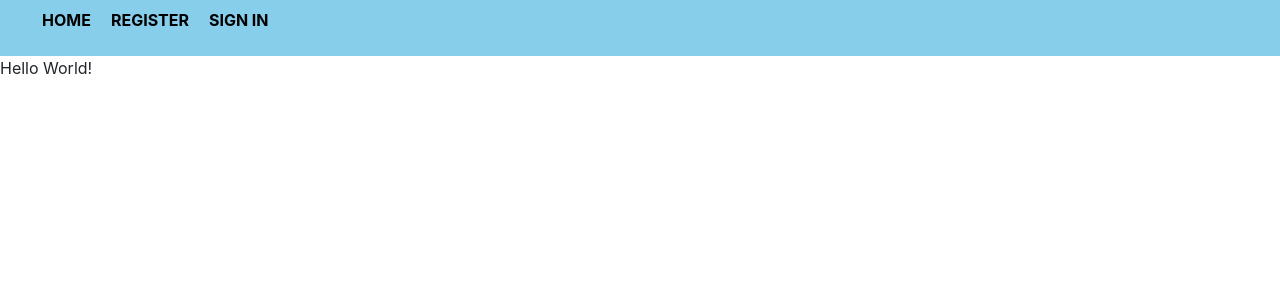
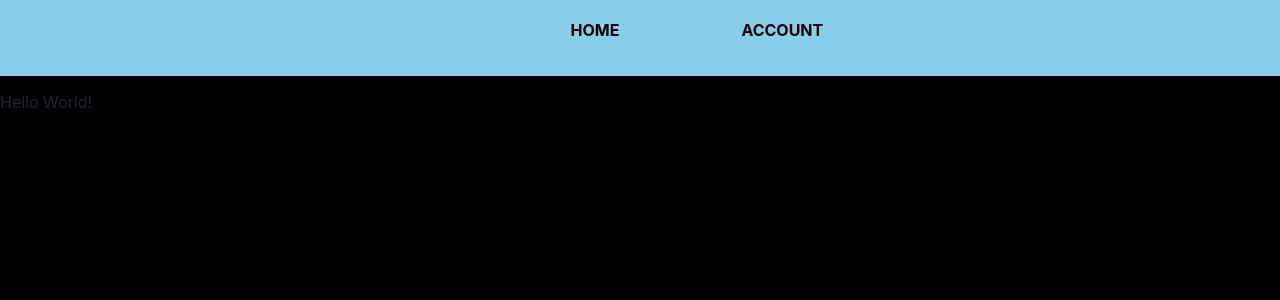
Before and after one commit to sandip623/iATS, a React (Create React App) app in the folder iats-client/: page / in a window 1280 px wide. Shown: the top 300 px of the page. Built offline with nearby package versions, Linux system fonts and the light colour scheme.

Commit message:
added drop down options for account

```diff
--- a/iats-client/src/App.css
+++ b/iats-client/src/App.css
@@ -38,5 +38,5 @@
 }
 
 body {
-  background-color: white;
+  background-color: black;
 }
--- a/iats-client/src/App.jsx
+++ b/iats-client/src/App.jsx
@@ -37,12 +37,14 @@ const App = () => {
         <Router>
             <div>
                 <Header />
+                <div style= {{paddingTop: '90px'}}> {/* Add padding to create space - to stop the navbar overlapping the top of each page */}
                     <Routes>
                         <Route path="/" element={<p>Hello World!</p>}/>
                         <Route path="/Home" element={<p>Home Page</p>}/>
                         <Route path="/SignIn" element={<p>Sign In Page</p>}/>
-                        <Route path="/register" element={<RegistrationForm />}/>
+                        <Route path="/Register" element={<RegistrationForm />}/>
                     </Routes>
+                </div>
             </div>
         </Router>
     );
--- a/iats-client/src/Header.css
+++ b/iats-client/src/Header.css
@@ -1,13 +1,22 @@
 .navbar {
     background-color: skyblue;
+    display: flex;
+    justify-content: center;
+    align-items: center;
+    top: 0;
+    width: 100%;
+    position: fixed;
+    opacity: 1;
 }
 
 .navbar ul {
     list-style-type: none;
+    display: flex;
+    justify-content: space-evenly;
+    width: 33.33%;
 }
 
 .navbar li {
-    display: inline;
     padding: 10px;
 }
 
@@ -19,4 +28,40 @@
 
 .navbar a:hover {
     color: white;
+    transition-duration: 0.5s;
 }
+
+
+/* dynamically reveal drop down content */
+.accountDropDown {
+    width: 100%;
+    position: absolute;
+}
+
+.accountDropDown .accountDropDownContent {
+    display: none;
+    position: absolute;
+    background-color: rgb(71, 138, 165);
+    transition: 0.5s ease;
+    width: 300px;
+    padding-left: 15px;
+    font-size:medium;
+}
+
+.accountDropDown:hover .accountDropDownContent {
+    display: block;
+    opacity: 0.9;
+}
+
+.accountDropDownContent li {
+    transition: transform 0.5s ease;
+}
+
+.accountDropDownContent li:hover {
+    transform: translateX(10px);
+}
+
+.accountDropDownContent li:hover b {
+    color: white;
+    transition: 0.5s;
+}
--- a/iats-client/src/Header.jsx
+++ b/iats-client/src/Header.jsx
@@ -1,6 +1,18 @@
 import React from 'react';
 import { Link } from 'react-router-dom';
 import './Header.css';
+
+const AccountDropdown = () => {
+    return (
+        <div className="accountDropDown">
+            <Link to="/SignIn"><b>ACCOUNT</b></Link>
+            <ul class="accountDropDownContent">
+                <li><Link to="/Register"><b>Registration</b></Link></li>
+                <li><Link to="/SignIn"><b>Sign In</b></Link></li>
+            </ul>
+        </div>
+    )
+}
 
 const Header = () => {
     let loggedIn = false // replace this with actual session data to conditionally render the relative nav bar components
@@ -11,8 +23,11 @@ const Header = () => {
                     loggedIn==false ?
                     <ul>
                         <li><Link to="/Home"><b>HOME</b></Link></li>
+                        {/*
                         <li><Link to="/Register"><b>REGISTER</b></Link></li>
                         <li><Link to="/SignIn"><b>SIGN IN</b></Link></li>
+                        */}
+                        <li><AccountDropdown/></li>
                     </ul>
                     :
                     <ul>
```
